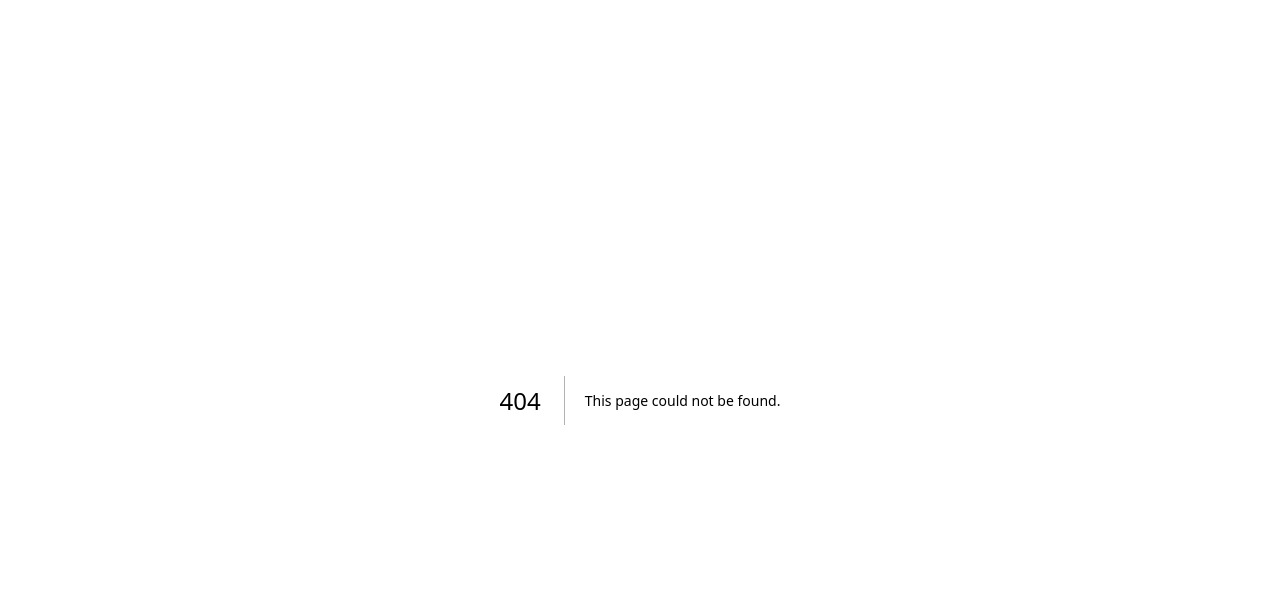
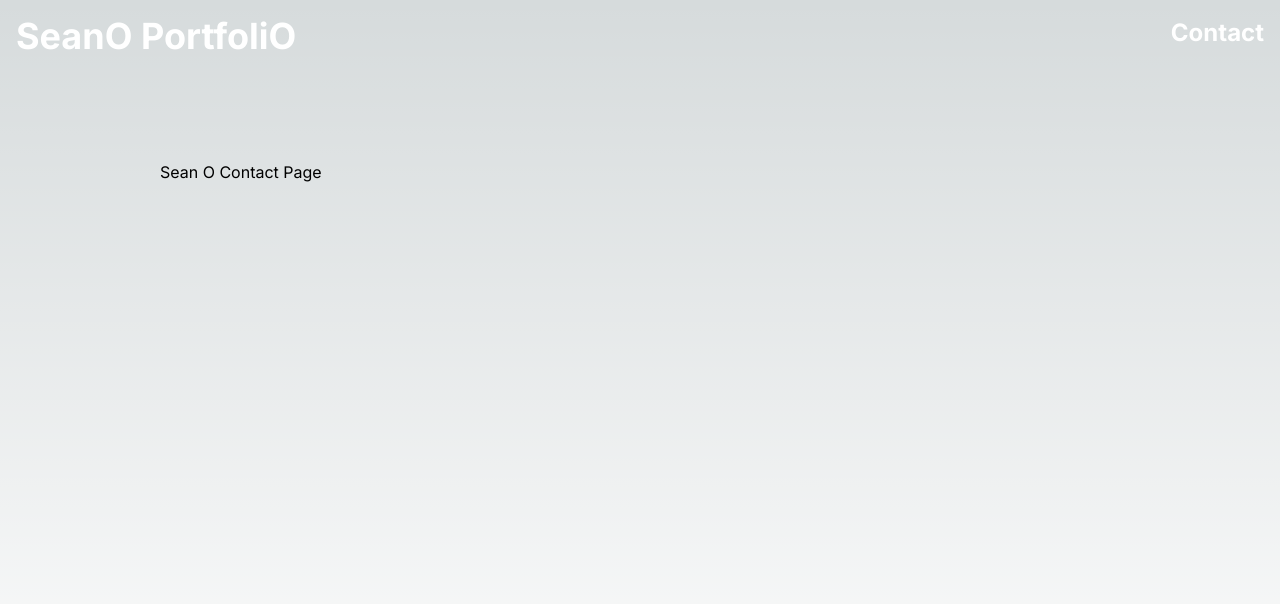
Before and after one commit to HarryFray/seano-portfolio, a Next.js app: page /contact in a window 1280 px wide. Before the commit this address had no page. Shown: the top 604 px of the page. Built offline with nearby package versions, Linux system fonts and the light colour scheme.

Commit message:
create contact page

```diff
--- /dev/null
+++ b/app/contact/page.tsx
@@ -0,0 +1,11 @@
+import Link from "next/link";
+
+const Contact = () => {
+  return (
+    <main className="min-h-screen p-40">
+      <h1>Sean O Contact Page</h1>
+    </main>
+  );
+};
+
+export default Contact;
--- a/app/layout.tsx
+++ b/app/layout.tsx
@@ -18,7 +18,12 @@ export default function RootLayout({ children }: { children: React.ReactNode })
           <Link href="/" className="text-4xl font-bold text-white">
             SeanO PortfoliO
           </Link>
-          <h2 className="text-2xl font-bold text-white">Contact</h2>
+          <Link
+            href="/contact"
+            className="text-2xl font-bold hover:line-through cursor-pointer mb-1.5 text-white "
+          >
+            Contact
+          </Link>
         </header>
         {children}
       </body>
```
Also changed, not shown: 1 other file (tests, documents, lock files or other folders).
